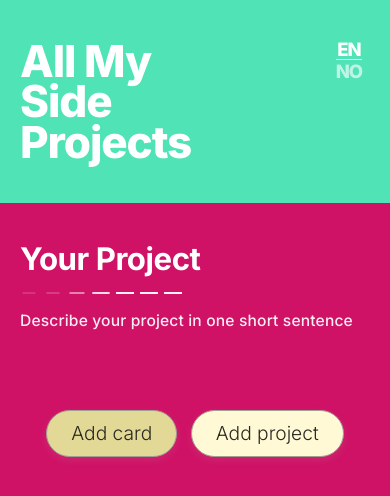
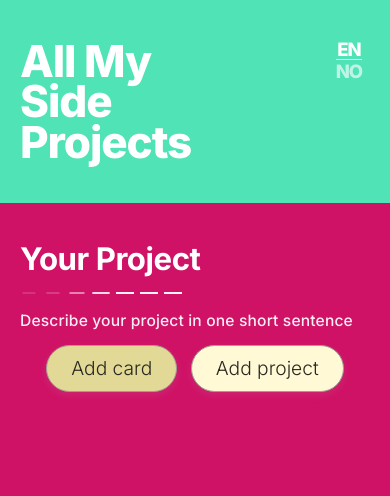
Before and after one commit to nataliakuntic/project-dashboard, a React (Vite) app: page / in a window 390 px wide. Shown: the top 496 px of the page. Built offline with nearby package versions, Linux system fonts and the light colour scheme; what @dnd-kit/dom, @dnd-kit/react would draw is missing.

Commit message:
Tighten mobile workspace header spacing

```diff
--- a/src/styles/workspace.css
+++ b/src/styles/workspace.css
@@ -470,7 +470,6 @@
     display: flex;
     flex-direction: column;
     height: auto;
-    min-height: clamp(8.8rem, 30vw, 10.8rem);
   }
 
   .project-title-hit-area {
@@ -530,11 +529,14 @@
 
   .workspace-actions {
     width: 100%;
+    margin-top: 0.85rem;
   }
 
   .workspace-top-controls {
+    top: 0;
     right: 0;
     grid-template-columns: 2rem 2.35rem;
+    align-items: start;
     column-gap: 0.35rem;
   }
 
```
